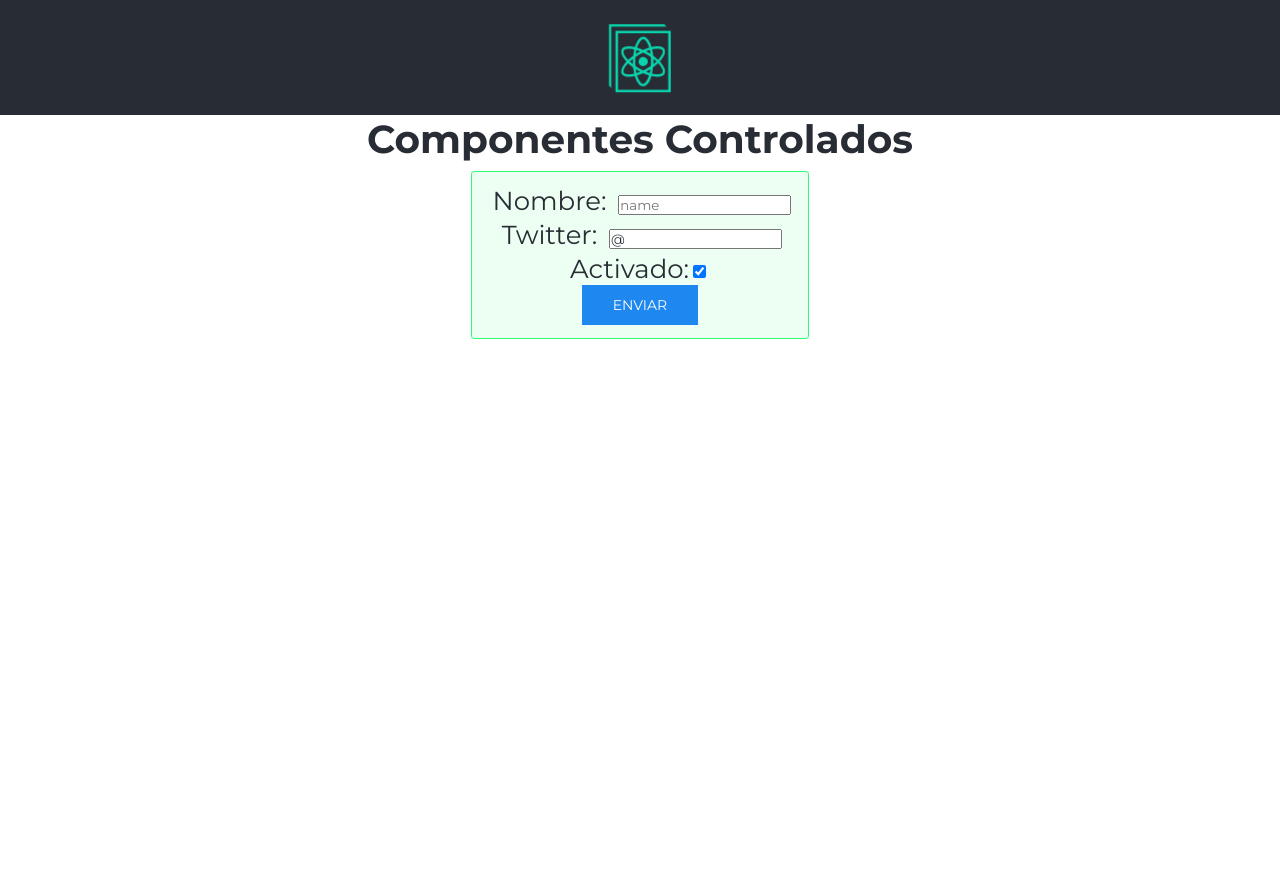
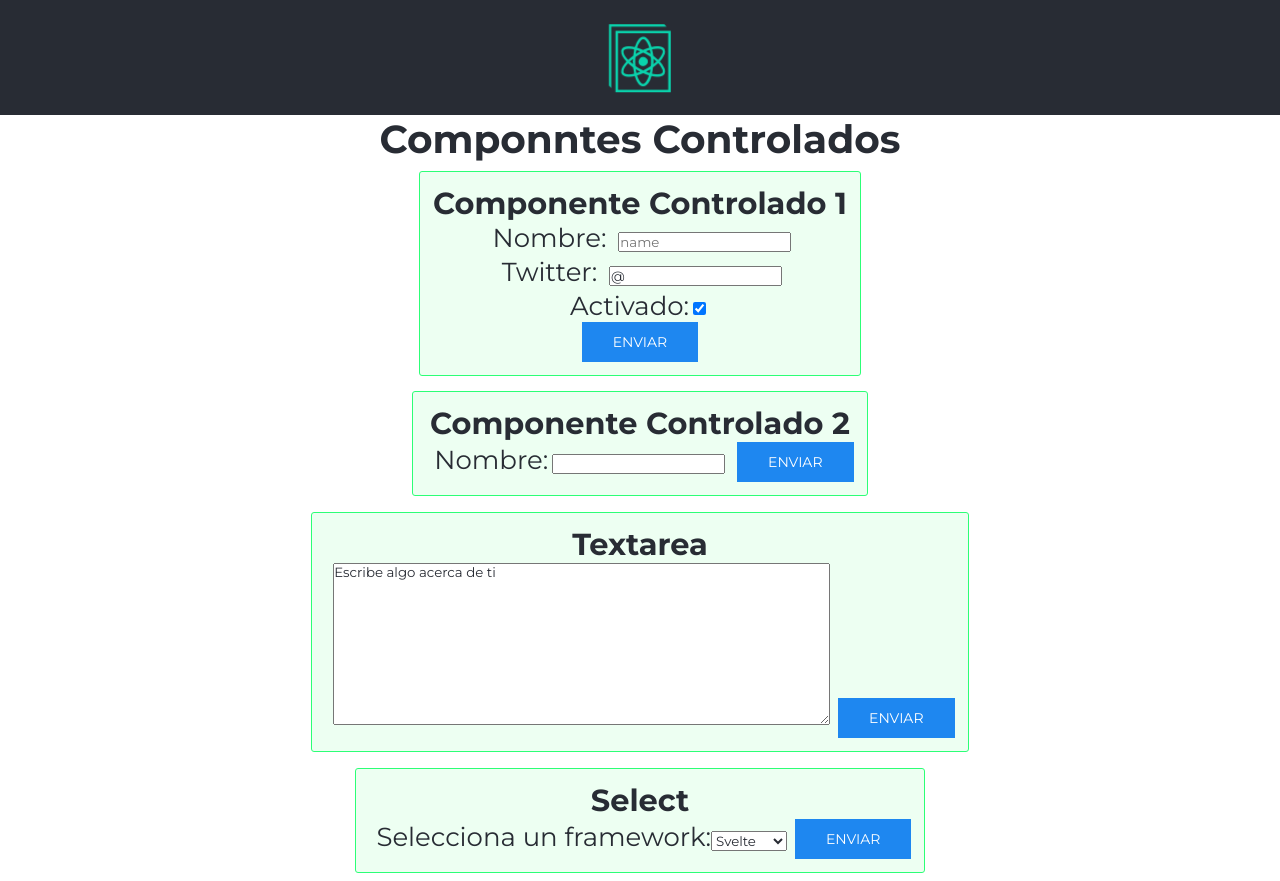
Before and after one commit to icao/curso-react, a React (Create React App) app in the folder 21-formularios-controlados/: page / in a window 1280 px wide. Before the commit the page ends 800 px from the top, so only its background shows below. Built offline with nearby package versions, Linux system fonts and the light colour scheme.

Commit message:
Agrepando ejemplo de Componentes controlados mas  textarea y select

```diff
--- a/21-formularios-controlados/src/App.js
+++ b/21-formularios-controlados/src/App.js
@@ -1,7 +1,10 @@
 import React from 'react';
 import logo from './logo.svg';
 import './App.css';
-import IntroComponentesControlados from './components/IntroComponentesControlados'
+import IntroComponentesControlados from './components/IntroComponentesControlados';
+import ComponentesControlados from './components/ComponentesControlados';
+import TextareaComponent from './components/TextareaComponent';
+import SelectComponent from './components/SelectComponent';
 
 function App() {
   return (
@@ -10,8 +13,11 @@ function App() {
         <img src={logo} className="App-logo" alt="logo" />
       </header>
       <section className="App-components">
-        <h1>Componentes Controlados</h1>
+        <h1>Componntes Controlados</h1>
         <IntroComponentesControlados />
+        <ComponentesControlados />
+        <TextareaComponent />
+        <SelectComponent />
       </section>
     </div>
   );
--- /dev/null
+++ b/21-formularios-controlados/src/components/ComponentesControlados.js
@@ -0,0 +1,61 @@
+import React, { Component } from "react";
+
+class ComponentesControlados extends Component {
+  state = {
+    name: ""
+  };
+
+  handleSubmit = e => {
+    e.preventDefault();
+    console.log("Enviando... 📤");
+    console.log("Name: ", this.state.name);
+  };
+
+  handleOnchange = e => {
+    this.setState({
+      name: e.target.value
+      // name: e.target.value.toUpperCase()
+    });
+  };
+
+  render() {
+    return (
+      <section className="App-container-component">
+        <h3>Componente Controlado 2</h3>
+        <form onSubmit={this.handleSubmit}>
+          <label htmlFor="id-name">
+            Nombre:
+            <input
+              id="id-name"
+              type="text"
+              value={this.state.name}
+              onChange={this.handleOnchange}
+            />
+          </label>
+          <button className="button button-primary">Enviar</button>
+        </form>
+      </section>
+    );
+  }
+}
+
+export default ComponentesControlados;
+
+/**
+ * En un componente controlado nosotros vamos a gestionar el estado,
+ * para eso en el atributo 'value' del input asignaremos al parámetro dónde se guardará el valor en el estado, en este caso: value={this.state.name}
+ * Haciendo así que React sea la unica fuente de verdad.
+ * Con el evento OnChange, estaremos monitoreando la entrada del input. Este evento se ejecuta cada vez que una tecla es oprimida para actualizar el estado del componente. El valor del input será actualizado mientras que el usuario escriba.
+ *
+ * Con un componente controlado, toda la mutación del estado tendrá asociada una función controlador. Esto hace más directo modificar o validar la entrada del usuario.
+ * Por ejemplo, si quisieéramos asegurar que los nombres sean escritos con todas las letras en mayúscula,
+ * podríamos escribir en la función handleOnchange:
+ *
+ * handleOnchange(e){
+ *  this.setState({
+ *    name: e.target.value.toUpperCase()
+ *  })
+ * }
+ *
+ *
+ */
--- a/21-formularios-controlados/src/components/IntroComponentesControlados.js
+++ b/21-formularios-controlados/src/components/IntroComponentesControlados.js
@@ -28,9 +28,9 @@ class IntroComponentesControlados extends Component {
   handleOnChange = (e) => {
     this.setState({ checkboxValue: e.target.checked })
     /**
-     * NOTA:  Aquí podriamos hacer todas las asignaciones de loa valores nuevos al estado.
+     * NOTA:  Aquí podriamos hacer todas las asignaciones de los valores nuevos al estado.
      * En este ejemplo lo hacemos de las dos formas, en el checkbox se hace dentro de este método handle y en los inputs
-     * se hace atravez de pasar el evento capturado como una función flecha desde el evento onChange en el input
+     * se hace pasando el evento capturado como una función flecha desde el evento onChange en el input.
     */
   }
 
@@ -38,6 +38,7 @@ class IntroComponentesControlados extends Component {
   render() {
     return (
       <section className="App-container-component">
+        <h3>Componente Controlado 1</h3>
         <form onSubmit={this.handleOnSubmit}>
           <p>
             <label htmlFor="id__name">Nombre:</label>
@@ -88,7 +89,7 @@ class IntroComponentesControlados extends Component {
 export default IntroComponentesControlados;
 
 /**
- * La forma en que nosotros usamos los formularios como en HTML, se lec onoce como
+ * La forma en que nosotros usamos los formularios como en HTML, se les conoce como
  * 'Componentes Descontrolados', se le llama asi ya que no tenemos ningun control
  * sobre el valor del componente y para recuperarlos tenemos que acceder al arbol de elementos del DOM.
  *
--- /dev/null
+++ b/21-formularios-controlados/src/components/SelectComponent.js
@@ -0,0 +1,62 @@
+import React, { Component } from "react";
+
+class SelectComponent extends Component {
+  state = {
+    // Selección por default: Svelte
+    selection: "Svelte"
+  };
+  handleSubmit = e => {
+    e.preventDefault();
+    console.log("Seleccionando a: ", this.state.selection);
+  };
+
+  handleChange = e => {
+    this.setState({
+      selection: e.target.value
+    });
+  };
+  render() {
+    return (
+      <section className="App-container-component">
+        <h3>Select</h3>
+        <form onSubmit={this.handleSubmit}>
+          <label htmlFor="id-select">
+            Selecciona un framework:
+            <select
+              id="id-select"
+              value={this.state.selection}
+              onChange={this.handleChange}
+            >
+              <option value="React">React</option>
+              <option value="Angular">Angular</option>
+              <option value="Vue">Vue</option>
+              <option value="Svelte">Svelte</option>
+            </select>
+          </label>
+          <button className="button button-primary">Enviar</button>
+        </form>
+      </section>
+    );
+  }
+}
+
+export default SelectComponent;
+
+/**
+ * En resumen, esto hace que <input type="text">, <textarea>, y <select> trabajen de manera similar,
+ * todos aceptan un atributo 'value' el cual puedes usar para implementar un componente controlado.
+ *
+ * NOTA: Se puede pasar un arreglo al atributo 'value', permitiendo que selecciones múltiples
+ * opciones en una etiqueta <select>:
+ * <select multiple={true} value={['B', 'C']}>
+ */
+
+/**
+ * ------------------------
+ * La etiqueta file input
+ * ------------------------
+ * En HTML, un <input type="file"> permite que el usuario escoja uno o varios archivos de su dispositivo de almacenamiento
+ * para ser cargados a un servidor o ser manipulados por Javascript mediante el API de Archivos.
+ * <input type="file" />
+ *
+ */
--- /dev/null
+++ b/21-formularios-controlados/src/components/TextareaComponent.js
@@ -0,0 +1,46 @@
+import React, { Component } from 'react';
+
+class TextareaComponent extends Component {
+
+  state = { // Inicializando el state
+    textarea: 'Escribe algo acerca de ti'
+  }
+
+  handleSubmit = (e) => {
+    e.preventDefault();
+    console.log('Enviando texto... 📤', this.state.textarea);
+  }
+
+  handleChange = (e) => {
+    this.setState({
+      textarea: e.target.value
+    });
+  }
+
+  render() {
+    return (
+      <section className="App-container-component">
+        <h3>Textarea</h3>
+        <form onSubmit={this.handleSubmit}>
+          <label htmlFor="id-textarea">
+            <textarea
+              id="id-textarea"
+              cols="60"
+              rows="10"
+              value={this.state.textarea}
+              onChange={this.handleChange}
+            ></textarea>
+          </label>
+          <button className="button button-primary">Enviar</button>
+        </form>
+      </section>
+    );
+  }
+}
+
+export default TextareaComponent;
+
+/**
+ * Recordemos que el estado puese estar inicializado con un calor,
+ * así que el text area puede empezar con algun texto.
+*/
```
